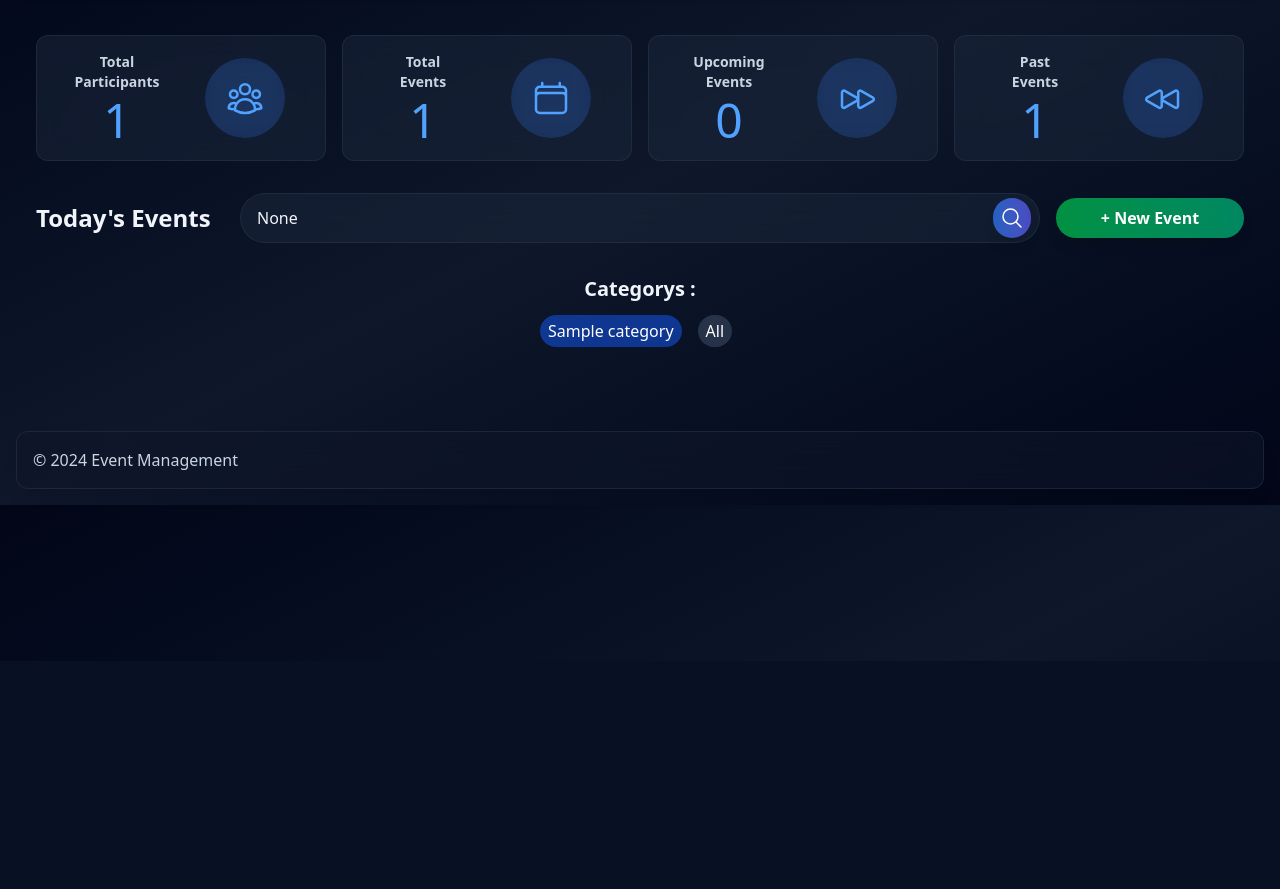
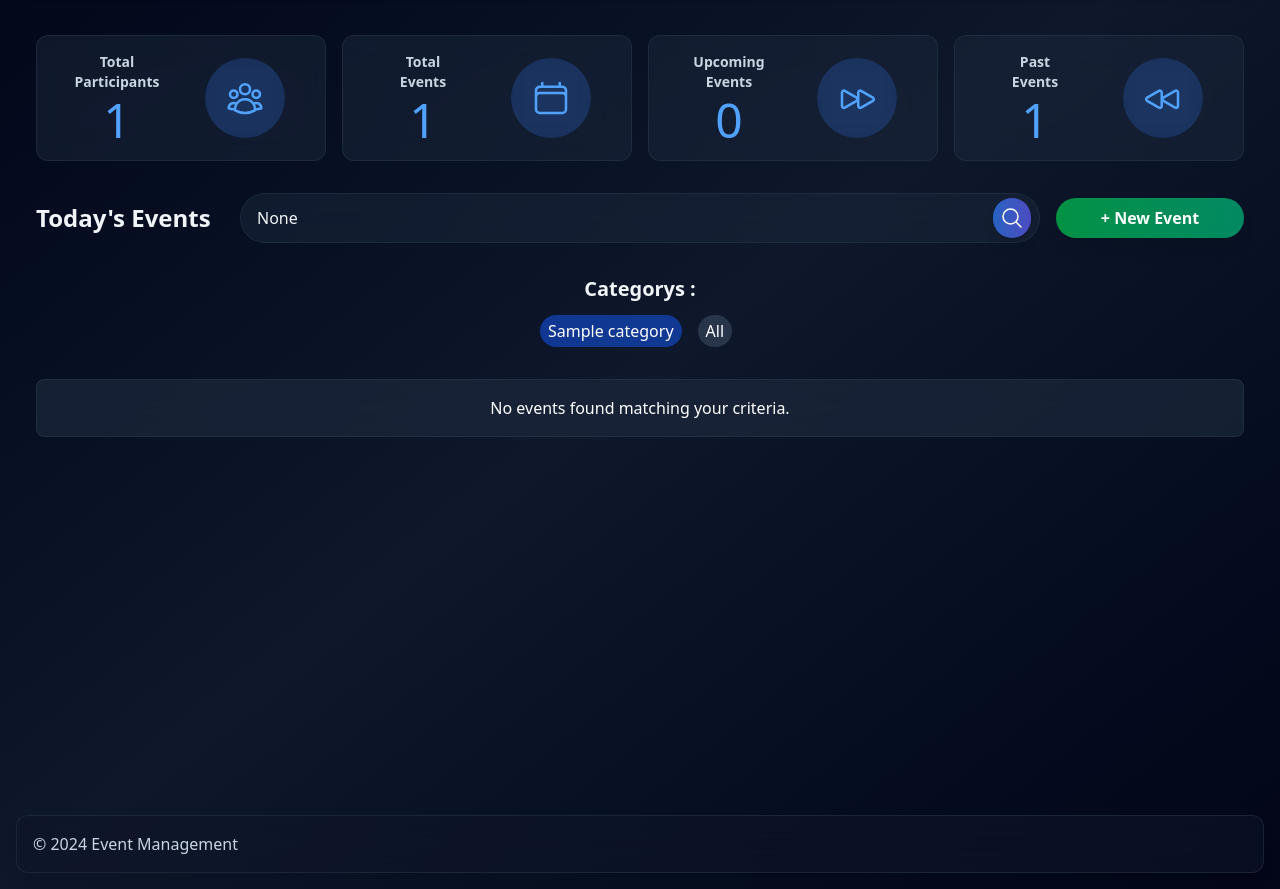
Before and after one commit to MugiWaraBoz/django_assignment, a Django app: page /events/dashboard/ in a window 1280 px wide. Shown: the part 139-1028 px from the top of the page. Before the commit the page ends 645 px from the top, so only its background shows below. Run offline with Django 5.2, Linux system fonts and the light colour scheme; tables that the repository leaves empty hold one stand-in row (values such as "Sample post").

Commit message:
added-error-success-messages
TODO :
        [x] - Dashboard page
        [x] - Details Page
        [x] - Forms
        [x] - SQL Optimization
        [x] - Image Issue
        [x] - Filters
        [x] - Searching

```diff
--- a/events/templates/dashboard.html
+++ b/events/templates/dashboard.html
@@ -129,6 +129,17 @@
 
     {% comment %} event cards {% endcomment %}
     <div class="grid md:grid-cols-1 lg:grid-cols-2 gap-4 p-4">
+    {% if messages %}
+        <ul class="messages col-span-2 text-center mb-4">
+            {% for message in messages %}
+            <li class=" text-white
+            {% if message.tags == "error" %}p-4 bg-red-600/50 backdrop-blur-lg border border-red-400/40 rounded-lg{% endif %}
+            {% if message.tags == "success" %}p-4 bg-green-600/50 backdrop-blur-lg border border-green-400/40 rounded-lg{% endif %}
+            {% if message.tags == "info" %}p-4 bg-slate-800/70 backdrop-blur-lg border border-slate-700/40 rounded-lg{% endif %}">
+            {{ message }}</li>
+            {% endfor %}
+        </ul>
+    {% endif %}
     {% for event in Events %}
             <div onclick="window.location.href='{% url "event-details" event.id %}'" class="grid md:grid-cols-1 lg:grid-cols-2 hover:bg-slate-700/50 bg-slate-800/50 backdrop-blur-lg p-4 rounded-xl border border-slate-700/40 text-slate-100 transition-colors cursor-pointer">
                 <div>
@@ -145,7 +156,7 @@
                 <div>
                     <div>
                         {% if event.image %}
-                            <img src="{{ event.image.url }}" alt="{{ event.name }}" class="mb-4 w-full h-40 rounded object-scale-down border border-slate-700/40">
+                            <img src="..{{ event.image.url }}" alt="{{ event.name }}" class="mb-4 w-full h-40 rounded object-scale-down border border-slate-700/40">
                         {% else %}
                             <div class="mb-4 w-full h-40 bg-slate-700/30 backdrop-blur-sm flex items-center justify-center rounded border border-slate-700/40">
                                 <span class="text-slate-400">No Image Available</span>
--- a/events/templates/event-details.html
+++ b/events/templates/event-details.html
@@ -9,7 +9,7 @@
             <div class="grid md:grid-cols-1 lg:grid-cols-3 gap-4">
                 <div class="sm:col-span-1 md:col-span-3 mt-4">
                     {% if event.image %}
-                        <img src="{{ event.image.url }}" alt="{{ event.name }}" class="w-full h-60 rounded-lg object-scale-down border border-slate-700/40">
+                        <img src="../..{{ event.image.url }}" alt="{{ event.name }}" class="w-full h-60 rounded-lg object-scale-down border border-slate-700/40">
                     {% else %}
                         <div class="w-full h-60 bg-slate-800/50 backdrop-blur-sm flex items-center justify-center rounded-lg border border-slate-700/40">
                             <span class="text-slate-400">No Image Available</span>
--- a/events/templates/template.html
+++ b/events/templates/template.html
@@ -54,7 +54,7 @@
             </ul>
         </div>
 
-        <div class="md:w-full lg:max-w-[1440px] justify-self-center p-5 h-auto mx-auto">
+        <div class="md:w-full min-h-dvh lg:max-w-[1440px] justify-self-center p-5 h-auto mx-auto">
         {% block content %}
         {% endblock content %}
         </div>
@@ -63,6 +63,7 @@
             <p>&copy; 2024 Event Management</p>
         </div>
 
+        {% comment %} Simple button reveal JS {% endcomment %}
         <script>
             const mobileMenuButton = document.getElementById('mobile-menu-button');
             const mobileNav = document.getElementById('mobile-nav');
--- a/events/views.py
+++ b/events/views.py
@@ -3,7 +3,7 @@
 from events.models import Participant,Event,Category
 from events.forms import EventModelForm
 from django.db.models import Count, Q
-from django.contrib.messages import constants as messages
+from django.contrib import messages
 
 # Create your views here.
 def dashboard(request):
@@ -47,6 +47,9 @@
 
     }
 
+    if not events.exists():
+        messages.info(request, "No events found matching your criteria.")
+
     return render(request, 'dashboard.html', context)
 
 def event_details(request, event_id):
@@ -67,8 +70,11 @@
         form = EventModelForm(request.POST, request.FILES)
         if form.is_valid():
             form.save()
-            print(request.FILES)
+            messages.success(request, "Event created successfully!")
             return redirect('dashboard')
+        else:
+            messages.error(request, "Something went wrong.")
+
 
     context = {
         "form": form,
@@ -85,14 +91,15 @@
         form = EventModelForm(request.POST,request.FILES, instance=event)
         if form.is_valid():
             form.save()
-
+            messages.success(request, "Event updated successfully!")
             return redirect('dashboard')
+        else:
+            messages.error(request, "Something went wrong.")
 
     context = {
         "form": form,
         "title": "Edit Event",
     }
-
     return render(request, "event-form.html", context)
 
 
@@ -101,7 +108,8 @@
     try:
         event = Event.objects.get(id=event_id)
         event.delete()
+        messages.success(request, "Event deleted successfully!")
     except Event.DoesNotExist:
-        pass  # Optionally handle the case where the event does not exist
+        messages.error(request, "Event not found.")
 
     return redirect('dashboard')
```
Also changed, not shown: events/templates/event-form.html (+13 -0 lines), events/media/event_images/carbon.png (deleted), events/media/event_images/san_antonio_clean_hq.png (deleted).
